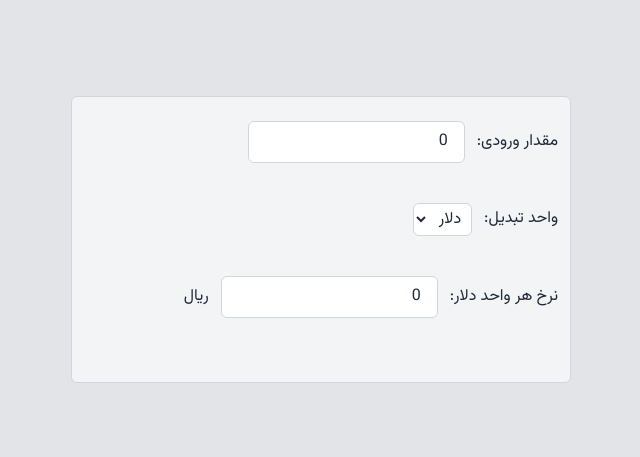
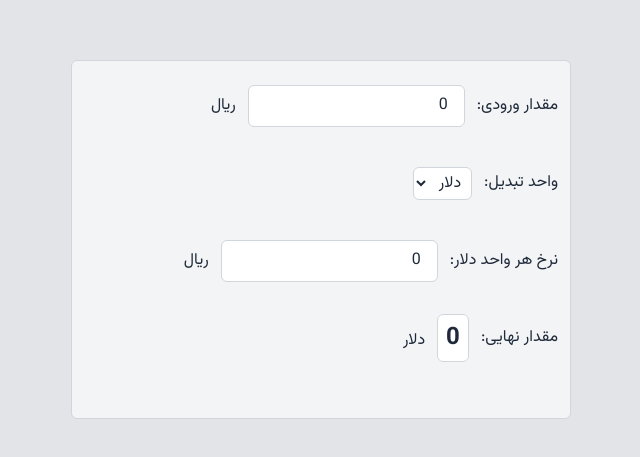
Before and after one commit to Alireza-ghate/currency-converter-task, a React (Vite) app: page / in a window 1280 px wide. Shown: the part 161-618 px from the top of the page, without its empty margins (500-1140 px from the left). Built offline with nearby package versions, Linux system fonts and the light colour scheme.

Commit message:
feat and refactor: add DisplayConvertedAmount and lift state up

```diff
--- a/src/components/Converter.tsx
+++ b/src/components/Converter.tsx
@@ -1,18 +1,39 @@
+import { useState } from "react";
 import CurrencySelector from "./CurrencySelector";
+import DisplayConvertedAmount from "./DisplayConvertedAmount";
 import ExchangeRateInput from "./ExchangeRateInput";
 import InputAmount from "./InputAmount";
 
 function Converter() {
+  const [amount, setAmount] = useState(0);
+  const [conversionType, setConversionType] = useState("usd");
+  const [exchangeRate, setExchangeRate] = useState(0);
   //compute converted amount based on conversion type:
-  // const convertedAmountToDollar =
-  //   exchangeRate === 0 ? 0 : Number((amount / exchangeRate).toFixed(2));
-  // const convertedAmountToRial = amount * exchangeRate;
+  const convertedAmountToDollar =
+    exchangeRate === 0 ? 0 : Number((amount / exchangeRate).toFixed(2));
+  const convertedAmountToRial = amount * exchangeRate;
+
   return (
     <div className="bg-gray-100 border border-gray-300 rounded-md w-full max-w-[500px] min-w-[300px] mx-auto px-3 py-6">
       <form>
-        <InputAmount />
-        <CurrencySelector />
-        <ExchangeRateInput />
+        <InputAmount
+          amount={amount}
+          setAmount={setAmount}
+          conversionType={conversionType}
+        />
+        <CurrencySelector
+          conversionType={conversionType}
+          setConversionType={setConversionType}
+        />
+        <ExchangeRateInput
+          exchangeRate={exchangeRate}
+          setExchangeRate={setExchangeRate}
+        />
+        <DisplayConvertedAmount
+          conversionType={conversionType}
+          convertedAmountToRial={convertedAmountToRial}
+          convertedAmountToDollar={convertedAmountToDollar}
+        />
       </form>
     </div>
   );
--- a/src/components/CurrencySelector.tsx
+++ b/src/components/CurrencySelector.tsx
@@ -1,7 +1,12 @@
-import { useState } from "react";
+type CurrencySelectorProps = {
+  conversionType: string;
+  setConversionType: (value: string) => void;
+};
 
-function CurrencySelector() {
-  const [conversionType, setConversionType] = useState("usd");
+function CurrencySelector({
+  conversionType,
+  setConversionType,
+}: CurrencySelectorProps) {
   return (
     <div className="form-row">
       <label className="label" htmlFor="currency">
--- /dev/null
+++ b/src/components/DisplayConvertedAmount.tsx
@@ -0,0 +1,26 @@
+type ConvertedAmountProps = {
+  conversionType: string;
+  convertedAmountToRial: number;
+  convertedAmountToDollar: number;
+};
+function DisplayConvertedAmount({
+  conversionType,
+  convertedAmountToRial,
+  convertedAmountToDollar,
+}: ConvertedAmountProps) {
+  return (
+    <div className="form-row">
+      <p className="label">مقدار نهایی:</p>
+      <div className="space-x-3">
+        <span className="font-bold text-2xl bg-white border rounded-md border-gray-300 px-2 py-1">
+          {conversionType === "usd"
+            ? convertedAmountToDollar
+            : convertedAmountToRial}
+        </span>
+        <span>{conversionType === "usd" ? "دلار" : "ریال"}</span>
+      </div>
+    </div>
+  );
+}
+
+export default DisplayConvertedAmount;
--- a/src/components/ExchangeRateInput.tsx
+++ b/src/components/ExchangeRateInput.tsx
@@ -1,8 +1,14 @@
-import { useState } from "react";
 import Input from "./Input";
 
-function ExchangeRateInput() {
-  const [exchangeRate, setExchangeRate] = useState(0);
+type ExchangeRateInputProps = {
+  exchangeRate: number;
+  setExchangeRate: (value: number) => void;
+};
+
+function ExchangeRateInput({
+  exchangeRate,
+  setExchangeRate,
+}: ExchangeRateInputProps) {
   return (
     <div className="form-row">
       <label className="label" htmlFor="rateInput">
--- a/src/components/InputAmount.tsx
+++ b/src/components/InputAmount.tsx
@@ -1,8 +1,12 @@
-import { useState } from "react";
 import Input from "./Input";
 
-function InputAmount() {
-  const [amount, setAmount] = useState(0);
+type InputAmountProps = {
+  amount: number;
+  setAmount: (value: number) => void;
+  conversionType: string;
+};
+
+function InputAmount({ amount, setAmount, conversionType }: InputAmountProps) {
   return (
     <div className="form-row">
       <label className="label" htmlFor="inputAmount">
@@ -17,7 +21,7 @@ function InputAmount() {
           min={0}
           step={1000}
         />
-        {/* <span>{conversionType === "usd" ? "ریال" : "دلار"}</span> */}
+        <span>{conversionType === "usd" ? "ریال" : "دلار"}</span>
       </div>
     </div>
   );
```
